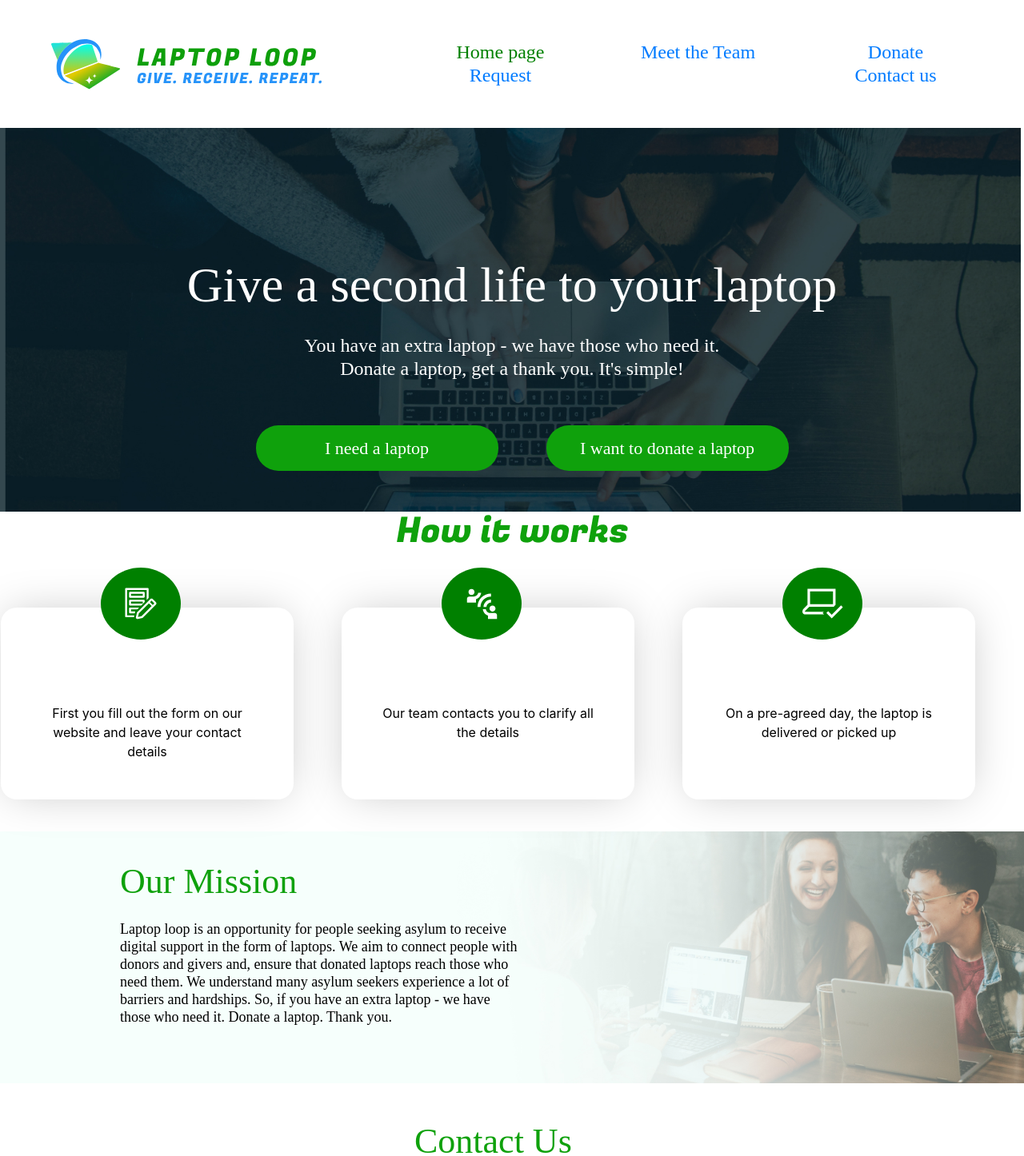
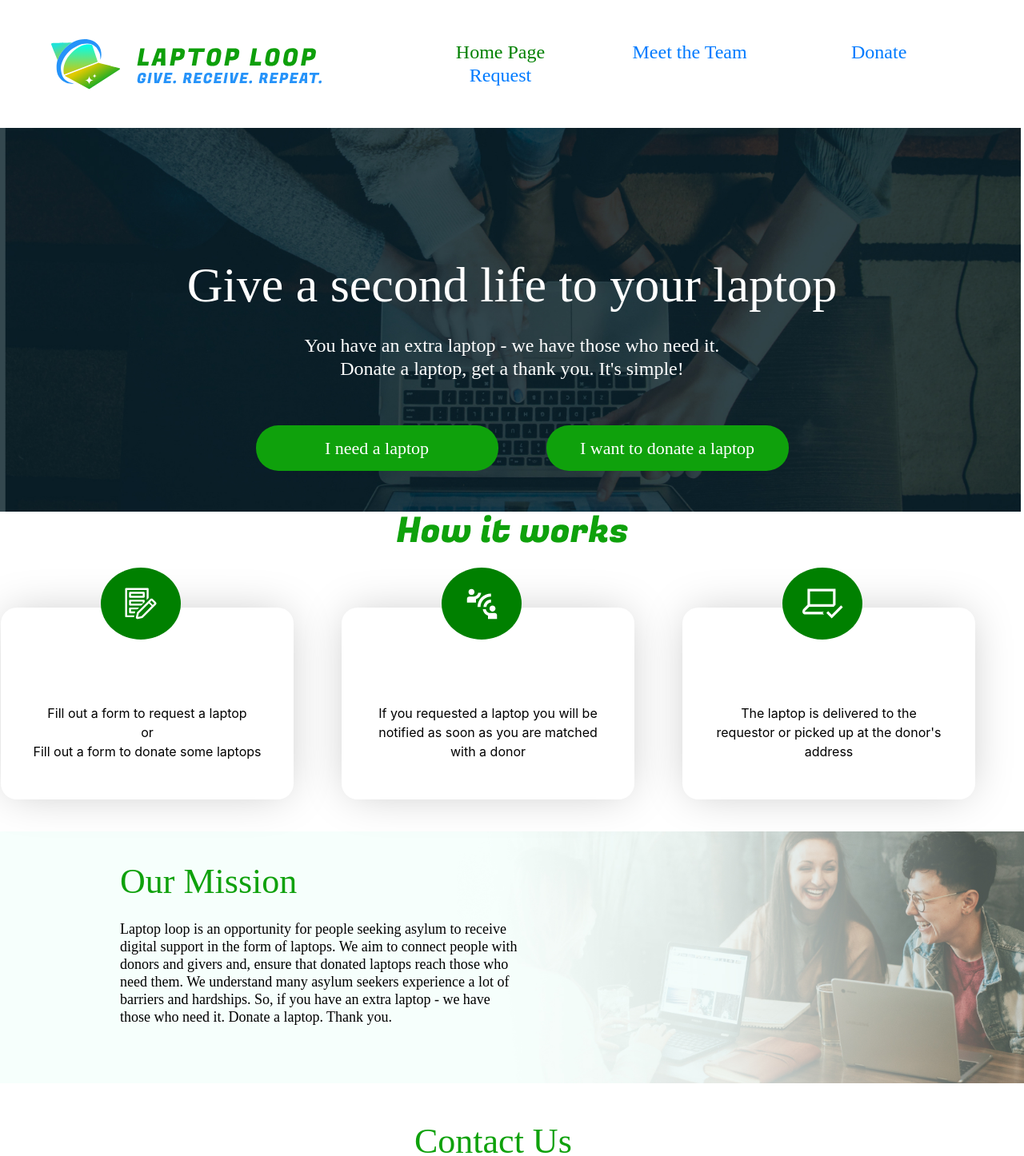
Before and after one commit to Sslim123/tech-roots-project, a React (Create React App) app in the folder client/: page / in a window 1280 px wide. Shown: the top 1446 px of the page at 80% size. Built offline with nearby package versions, Linux system fonts and the light colour scheme.

Commit message:
change texts and navbar

```diff
--- a/client/src/pages/Home/Forms/LaptopRequest/LaptopForm.js
+++ b/client/src/pages/Home/Forms/LaptopRequest/LaptopForm.js
@@ -49,7 +49,6 @@ function LaptopForm() {
 	}
 
 	console.log(requestId);
-
 	return navigate ? (
 		<Navigate to={`/laptop-request-status/${requestId}`} />
 	) : (
@@ -100,7 +99,7 @@ function LaptopForm() {
 						className="input_field"
 						onChange={handleClick}
 					/>
-					<button type="submit" className="btn1">
+					<button  type="submit" className="btn1">
 						Submit
 					</button>
 				</div>
--- a/client/src/pages/component/HowItIsWork/HowItIsWork.js
+++ b/client/src/pages/component/HowItIsWork/HowItIsWork.js
@@ -18,21 +18,23 @@ function HowIsWORK() {
 						<img src={Svg3} />
 					</div>
 					<p>
-						First you fill out the form on our website and leave your contact
-						details
+						Fill out a form to request a laptop<br/>
+						or <br/>Fill out a form to donate some laptops
 					</p>
 				</div>
 				<div className="body-span">
 					<div className="imgSvg">
 						<img src={Svg2} />
 					</div>
-					<p>Our team contacts you to clarify all the details</p>
+					<p>If you requested a laptop you will be notified as soon as you
+						are matched with a donor
+					</p>
 				</div>
 				<div className="body-span">
 					<div className="imgSvg">
 						<img src={Svg1} />
 					</div>
-					<p>On a pre-agreed day, the laptop is delivered or picked up</p>
+					<p> The laptop is delivered to the requestor or picked up at the donor's address</p>
 				</div>
 			</div>
 		</div>
--- a/client/src/pages/component/navbar/navbar.css
+++ b/client/src/pages/component/navbar/navbar.css
@@ -7,14 +7,10 @@
     align-items: center ;
 }
 .navbar{
+    width: 60%;
     display: flex;
     justify-content: space-between;
     margin-left: 100px;
-}.form-inline{
-    margin: 30px;
-    width: auto;
-    display: flex;
-    justify-content: space-around;
 }
 button{
     outline: none;
@@ -28,16 +24,47 @@ font-weight: 500;
 line-height: 29px;
 letter-spacing: 0em;
 text-align: center;
-color:  rgba(62, 62, 62, 1);
 background-color: white;
-}
-button:hover{
-    background-color: green;
-}
-#Page-home-bt a{
+}#Page-home-bt a{
     color: green;
 }
-.link1{
+#Meet-home-bt a:hover{
+    border: none;
+    color: white;
+    width: 120px;
+    letter-spacing: -1px;
+}
+#Page-home-bt a:hover{
+    color: white;
+}
+#Donate-home-bt a:hover{
+    color: white;
+    letter-spacing: 2px;
+}#Register-home-bt a:hover{
+    color: white;
+}
+ button:hover{
+    width: 160px;
+    height: 45px;
+    background-color: green;
+        border-radius: 1.3rem;
+    color: white;
+
+}.link1:hover{
     list-style: none;
     text-decoration: none;
+    color: white;
+
 }
+.link1::before{
+    content: "";
+    position: absolute;
+    background-color: black;
+    height: 4px;
+    width: 0;
+    bottom: -10px;
+    transition: 0.3s;
+}
+.link1:hover::before{
+    width: 110px;
+}
--- a/client/src/pages/component/navbar/navbar.js
+++ b/client/src/pages/component/navbar/navbar.js
@@ -11,7 +11,9 @@ function Navbar() {
 			<nav className="navbar navbar-light  justify-content-centre">
 				<button id="Page-home-bt">
 					<Link className="link1" to="/meet-team-request">
-						Home page
+
+							Home Page
+
 					</Link>
 				</button>
 				<button id="Meet-home-bt">
@@ -19,7 +21,7 @@ function Navbar() {
 						Meet the Team
 					</Link>
 				</button>
-				<button id="Meet-home-bt">
+				<button id="Donate-home-bt">
 					<Link
 						className="link1"
 						to="/create-donator-requests
@@ -29,15 +31,9 @@ function Navbar() {
 					</Link>
 				</button>
 
-				<button id="Meet-home-bt">
+				<button id="Register-home-bt">
 					<Link className="link1" to="/create-laptop-requests">
 						Request
-					</Link>
-				</button>
-
-				<button id="Meet-home-bt">
-					<Link className="link1" to="/meet-team-request">
-						Contact us
 					</Link>
 				</button>
 			</nav>
```
Also changed, not shown: 1 other file (tests, documents, lock files or other folders).
